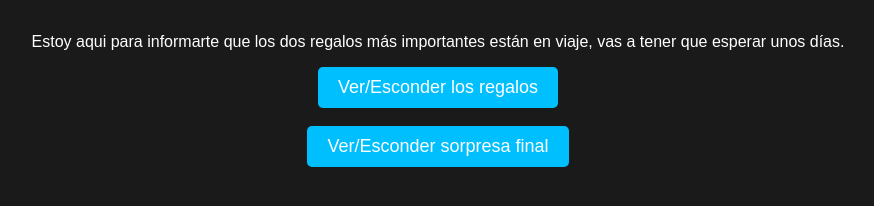
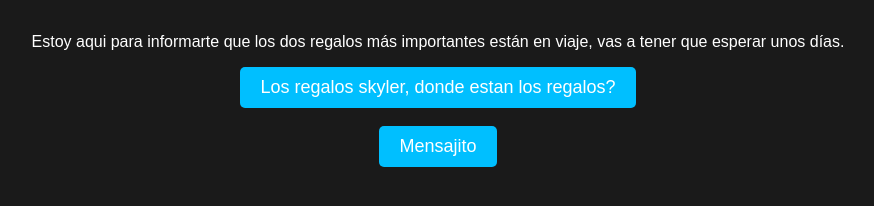
Before and after one commit to SofiFerrarotti/maticumple, a plain HTML site: page index.html in a window 1280 px wide. Shown: the part 488-694 px from the top of the page, without its empty margins (202-1076 px from the left). Drawn offline with Linux system fonts and the light colour scheme.

Commit message:
Update index.html
Signed-off-by: SofiFerrarotti <106496505+SofiFerrarotti@users.noreply.github.com>

```diff
--- a/index.html
+++ b/index.html
@@ -41,13 +41,13 @@
     <h1>Hola amigo, soy Sonic</h1>
     <img src="https://media.tenor.com/2ArHgi5S2bQAAAAi/sonic-dance.gif" alt="Sonic saludando">
     <p>Estoy aqui para informarte que los dos regalos más importantes están en viaje, vas a tener que esperar unos días.</p>
-    <button onclick="toggleElemento('regalos')">Ver/Esconder los regalos</button>
+    <button onclick="toggleElemento('regalos')">Los regalos skyler, donde estan los regalos?</button>
     <div id="regalos" class="hidden">
         <img src="regalo1.jpg" alt="Regalo 1">
         <img src="regalo2.jpg" alt="Regalo 2">
     </div>
     <br>
-    <button onclick="toggleElemento('sorpresa')">Ver/Esconder sorpresa final</button>
+    <button onclick="toggleElemento('sorpresa')">Mensajito</button>
     <div id="sorpresa" class="hidden">
         <img src="https://media1.tenor.com/m/5g82QDKwGsUAAAAd/stugma.gif" alt="Sonic feliz">
         <p>¡Feliz cumpleaños, mi amor, te amo♥!</p>
```
